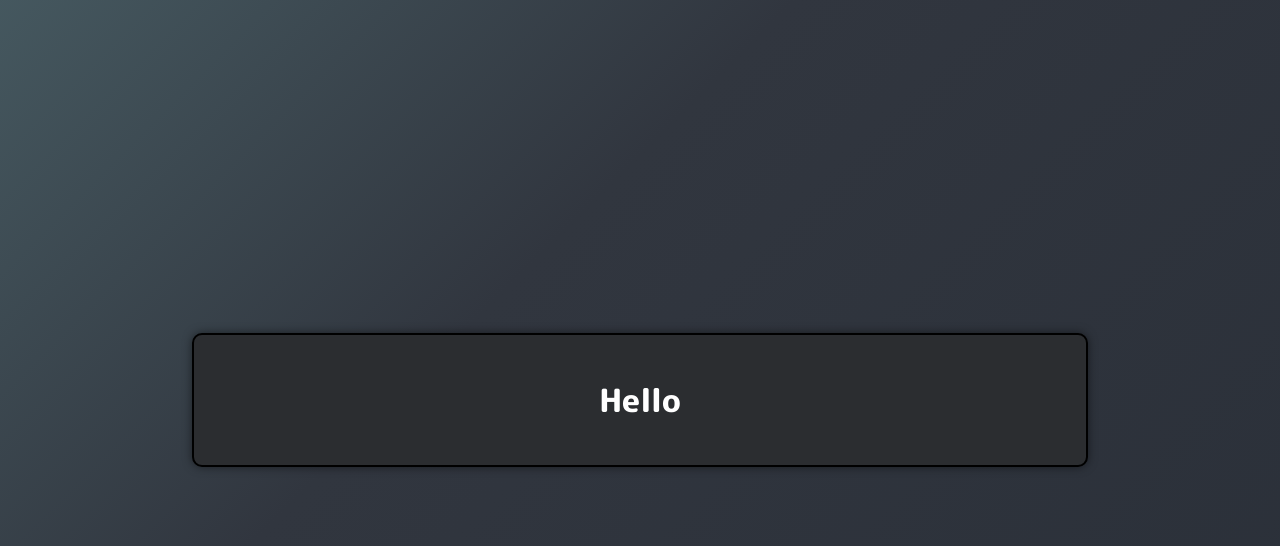
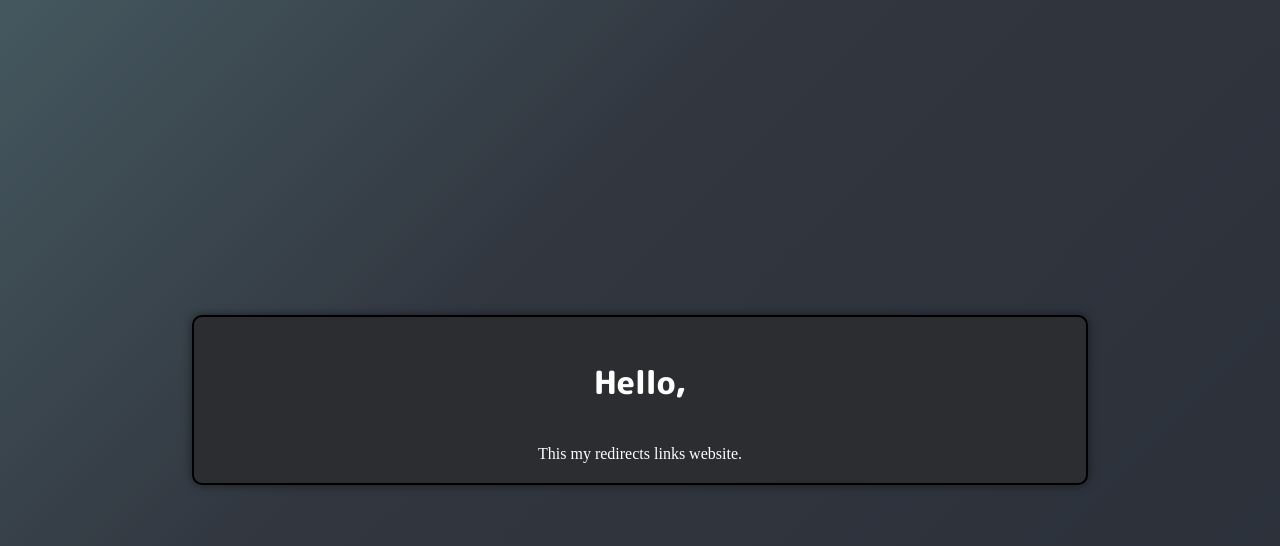
Before and after one commit to anime-oni/redirect, a plain HTML site: page index.html in a window 1280 px wide. Drawn offline with Linux system fonts and the light colour scheme.

Commit message:
Update index.html

```diff
--- a/index.html
+++ b/index.html
@@ -7,7 +7,8 @@
   </head>
   <body>
    <div class="box">
-     <h1>Hello</h1>
+     <h1>Hello,</h1> <br>
+     This my redirects links website.
    </div>
   </body>
 </html>
```
